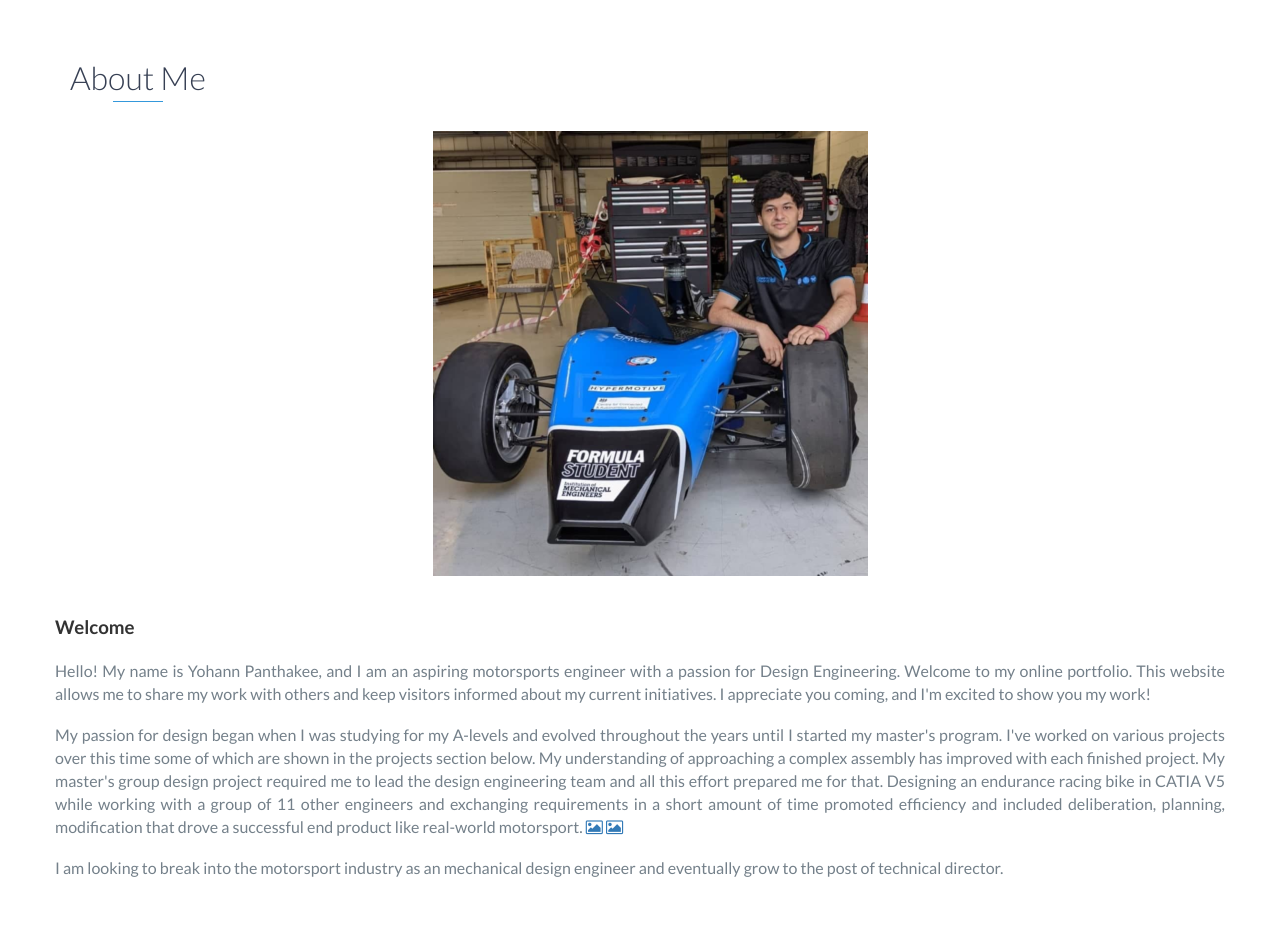
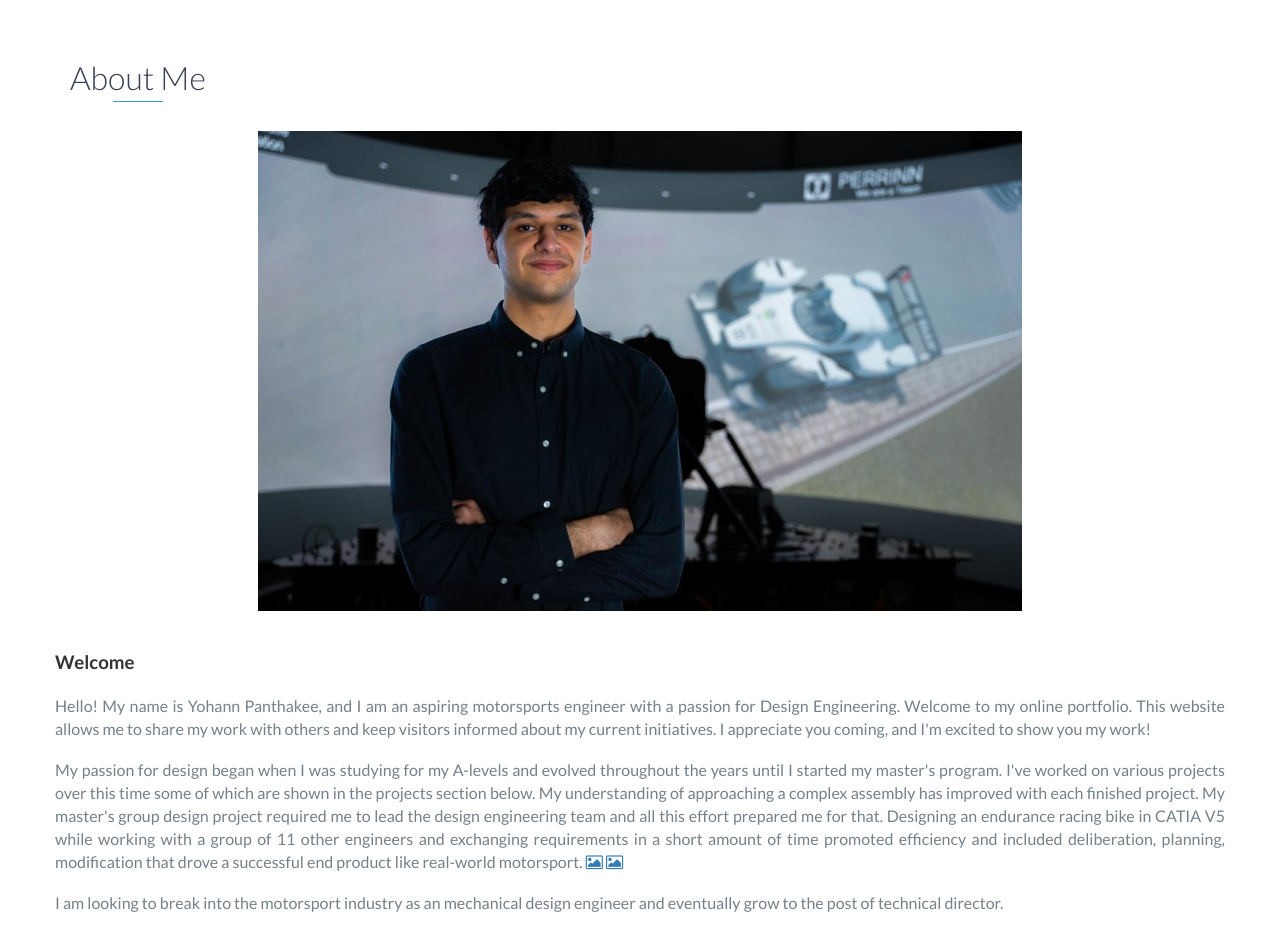
Before and after one commit to YohannPanthakee/YohannPanthakee.github.io, a plain HTML site: page index.html in a window 1280 px wide. Shown: the part 820-1748 px from the top of the page. Drawn offline with nearby package versions, Linux system fonts and the light colour scheme.

Commit message:
Photo Update

```diff
--- a/index.html
+++ b/index.html
@@ -74,7 +74,7 @@
                     <h2 class="heading">About Me</h2>
                 </div>
 
-                    <center><img style="padding-left: 20px; padding-bottom: 20px;" src="Files\Images\Photo 1.png"/></center>
+                    <center><img style="padding-left: px; padding-bottom: 20px;" src="Files\Images\Yohann.jpg"/></center>
 
                         <h3>Welcome</h3>
                         <p align="justify">
```
Also changed, not shown: Files/Images/Photo 1.png (deleted), Files/Images/Yohann.jpg (added).
